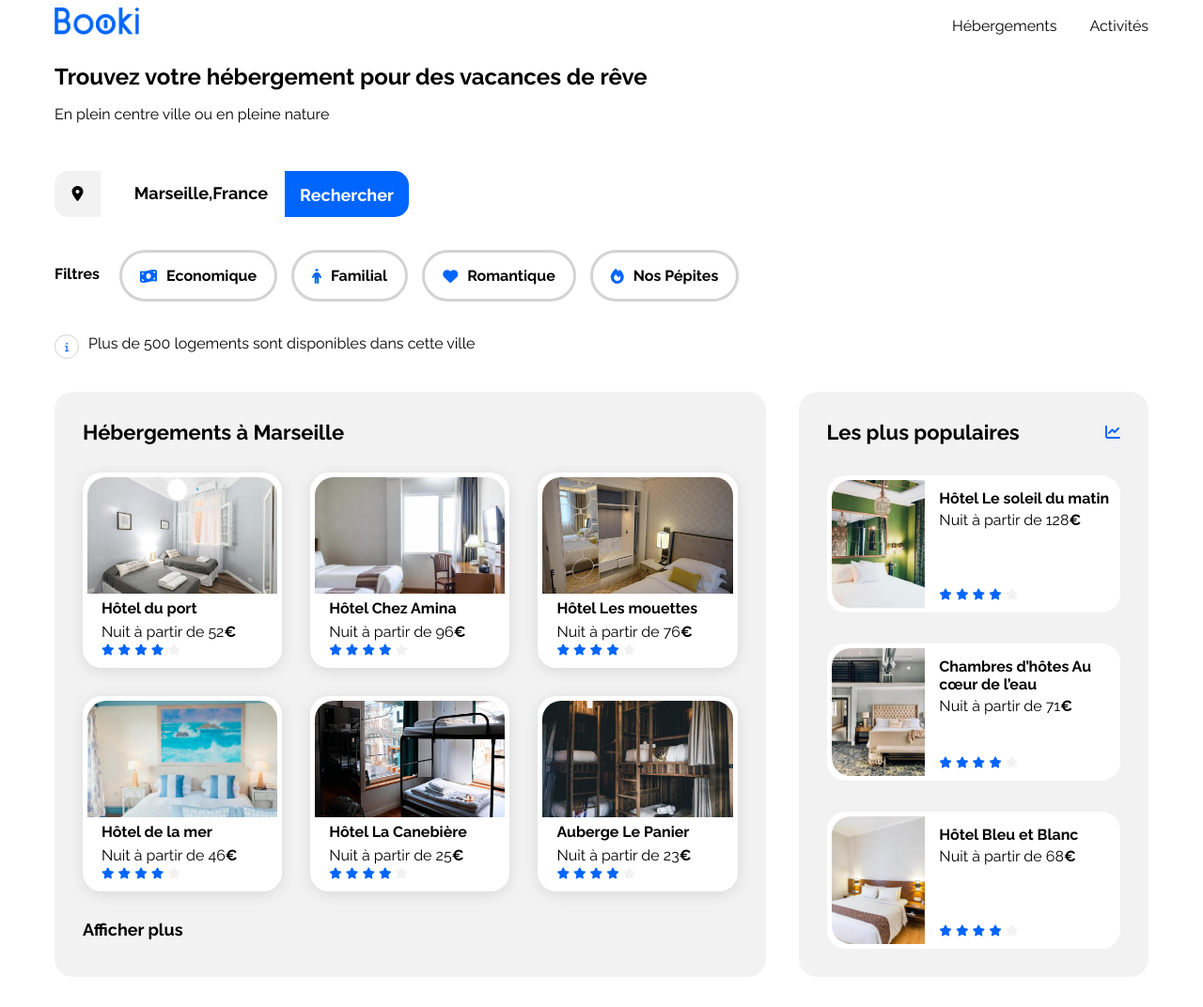
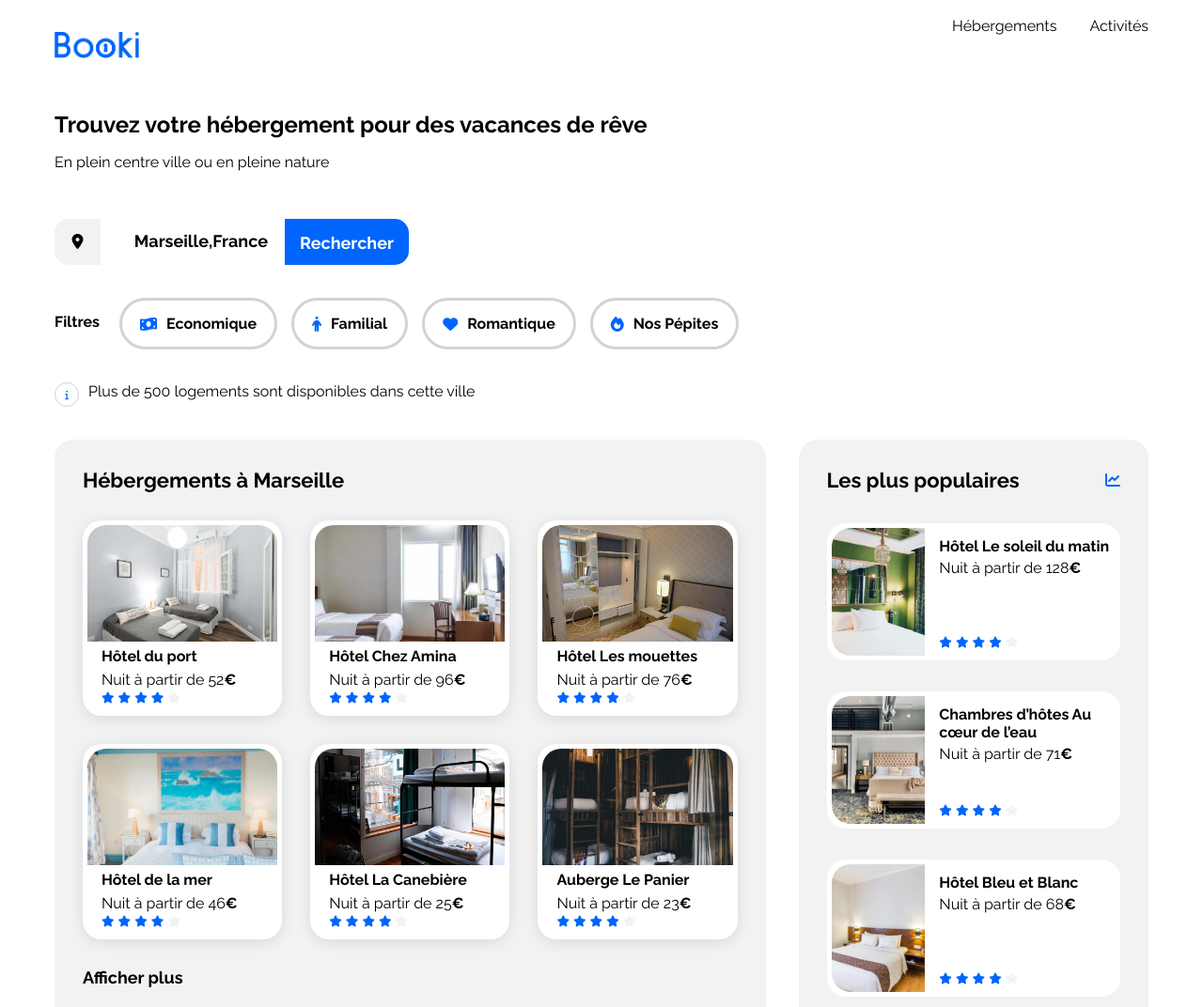
Before and after one commit to Miha0501/OpenClassroomsProject, a plain HTML site: page index.html in a window 1280 px wide. Shown: the top 1072 px of the page at 94% size. Drawn offline with Linux system fonts and the light colour scheme.

Commit message:
feature:update project for final presentation

```diff
--- a/css/style.css
+++ b/css/style.css
@@ -11,12 +11,14 @@
 
 
 .header {
+    height: 80px;
     display: flex;
     flex-direction: row;
     justify-content: space-between;
 
     img {
         max-width: 90px;
+        object-fit: contain;
     }
 }
 
@@ -528,7 +530,6 @@ h4 {
 
     .navigation-bar {
         justify-content: center;
-        margin: 30px 0px 30px 0px;
         width: 100%;
     }
 
```
